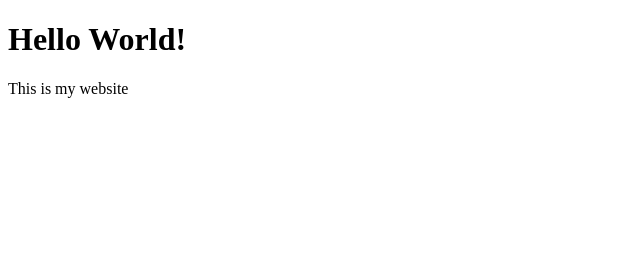
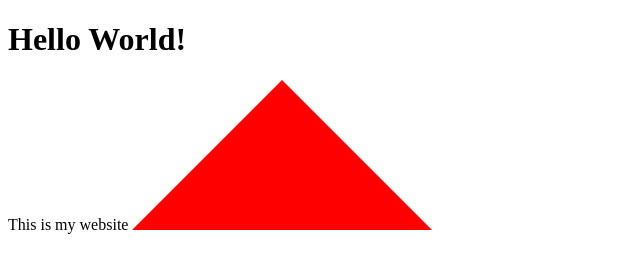
Before and after one commit to VWilk/VWilk.github.io, a plain HTML site: page index.html in a window 1280 px wide. Shown: the whole page, without its empty margins (0-640 px from the left). Drawn offline with Linux system fonts and the light colour scheme.

Commit message:
First Triangle, little steps in WebGL (We all start somewhere)

```diff
--- a/index.html
+++ b/index.html
@@ -3,9 +3,12 @@
 <head>
     <meta charset="UTF-8">
     <title>VWilk</title>
+    <!-- <link rel="stylesheet" type="text/css" media="screen">     -->
+    <script src="main.js" defer></script>
 </head>
 <body>
     <h1>Hello World!</h1>
     <p1>This is my website </p1>
+    <canvas></canvas>
     </body>
 </html>
--- /dev/null
+++ b/main.js
@@ -0,0 +1,59 @@
+const canvas = document.querySelector('canvas');
+const gl = canvas.getContext('webgl');
+
+if (!gl) {
+    throw new Error('WebGL not supported');
+}
+
+// vertexData = [...]
+
+// create buffer
+// load vertexData into buffer
+
+// create vertex shader
+// create fragment shader
+// create program
+// attach shaders to program
+
+// enable vertex attributes
+
+// draw
+
+const vertexData = [
+    0, 1, 0,
+    1, -1, 0,
+    -1, -1, 0,
+];
+
+const buffer = gl.createBuffer();
+gl.bindBuffer(gl.ARRAY_BUFFER, buffer);
+gl.bufferData(gl.ARRAY_BUFFER, new Float32Array(vertexData), gl.STATIC_DRAW);
+
+const vertexShader = gl.createShader(gl.VERTEX_SHADER);
+gl.shaderSource(vertexShader, `
+attribute vec3 position;
+void main() {
+    gl_Position = vec4(position, 1);
+}
+`);
+gl.compileShader(vertexShader);
+
+const fragmentShader = gl.createShader(gl.FRAGMENT_SHADER);
+gl.shaderSource(fragmentShader, `
+void main() {
+    gl_FragColor = vec4(1, 0, 0, 1);
+}
+`);
+gl.compileShader(fragmentShader);
+
+const program = gl.createProgram();
+gl.attachShader(program, vertexShader);
+gl.attachShader(program, fragmentShader);
+gl.linkProgram(program);
+
+const positionLocation = gl.getAttribLocation(program, `position`);
+gl.enableVertexAttribArray(positionLocation);
+gl.vertexAttribPointer(positionLocation, 3, gl.FLOAT, false, 0, 0);
+
+gl.useProgram(program);
+gl.drawArrays(gl.TRIANGLES, 0, 3);
```
